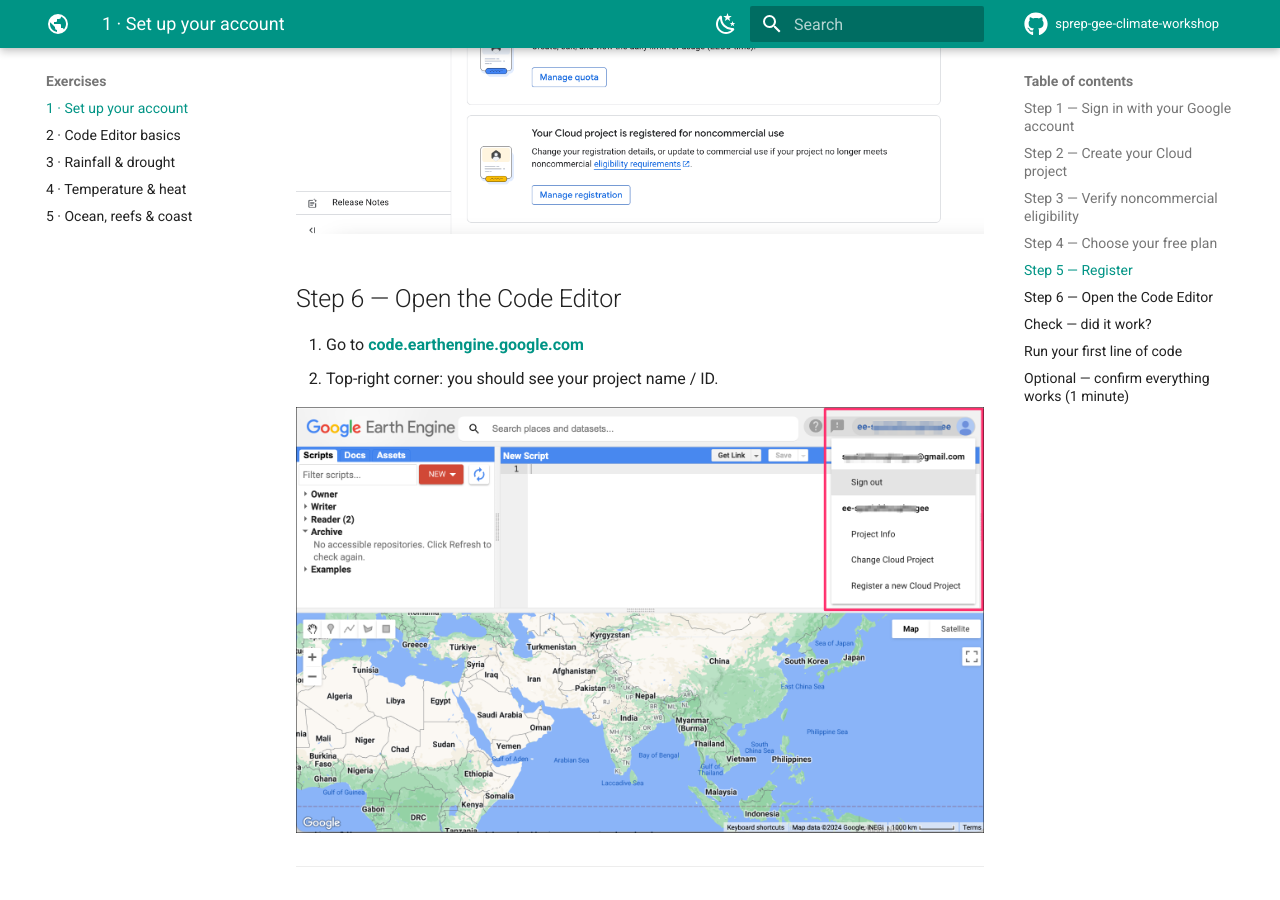
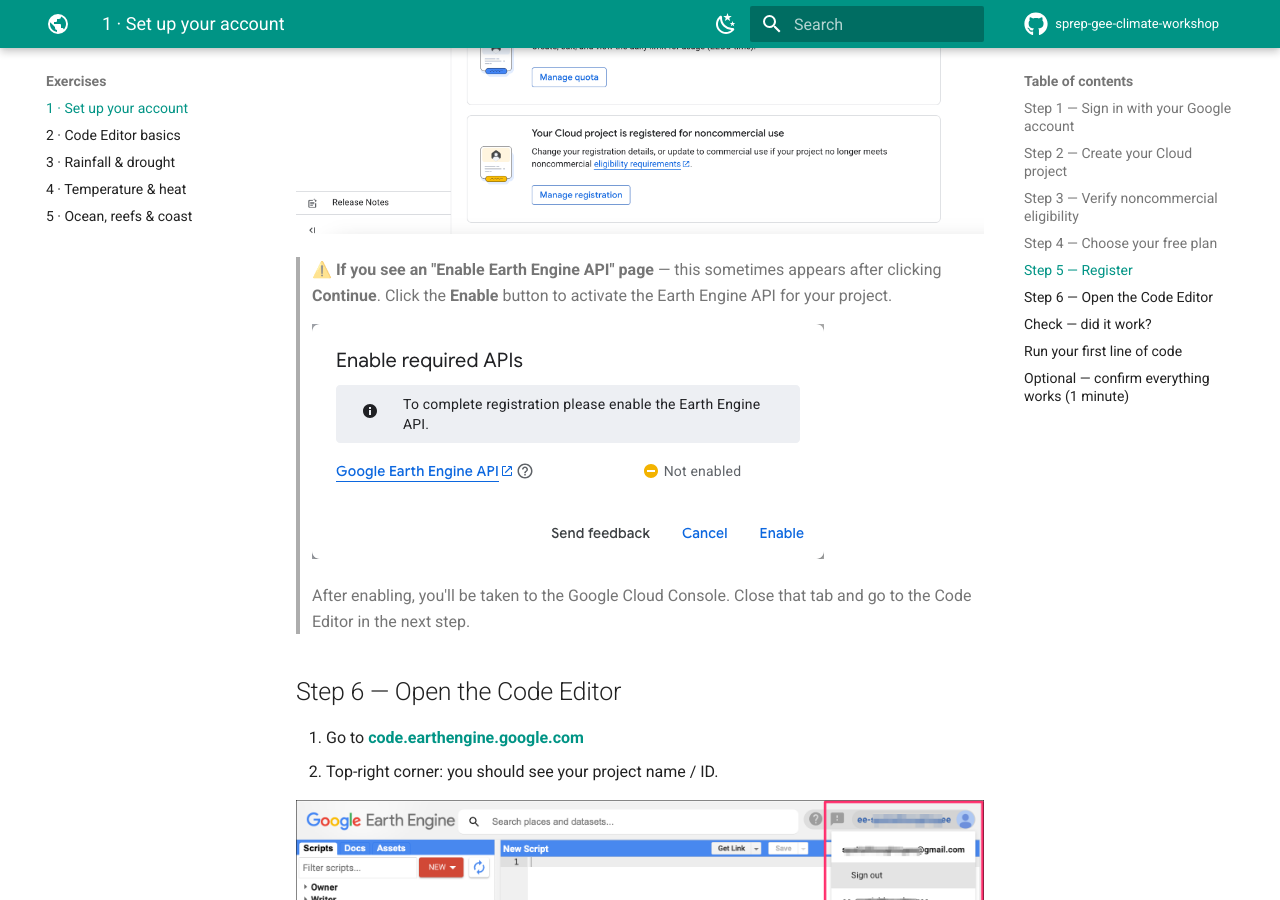
Before and after one commit to tavitas/sprep-gee-climate-workshop, an MkDocs documentation site: the page built from docs/exercises/account-setup.md, in a window 1280 px wide and 900 px high, scrolled down 6872 px. Built offline with MkDocs 1.6.1 and Material for MkDocs 9.7.7, drawn with Linux system fonts in a browser that asks for light colours; comment, search, counter and statistics services are not loaded.

Commit message:
Add Enable Earth Engine API subsection after Step 5

```diff
--- a/docs/exercises/account-setup.md
+++ b/docs/exercises/account-setup.md
@@ -69,6 +69,15 @@
 
 ![Registration confirmed — you are registered for noncommercial use](../assets/images/gee-signup/cloud9.png)
 
+
+> ⚠️ **If you see an "Enable Earth Engine API" page** — this sometimes
+> appears after clicking **Continue**. Click the **Enable** button to
+> activate the Earth Engine API for your project.
+>
+> ![Enable the Earth Engine API page](../assets/images/gee-signup/enable-api.png)
+>
+> After enabling, you'll be taken to the Google Cloud Console. Close that
+> tab and go to the Code Editor in the next step.
 ## Step 6 — Open the Code Editor
 1. Go to **[code.earthengine.google.com](https://code.earthengine.google.com){:target="_blank"}**
 2. Top-right corner: you should see your project name / ID.
```
Also changed, not shown: docs/assets/images/gee-signup/enable-api.png (added).
